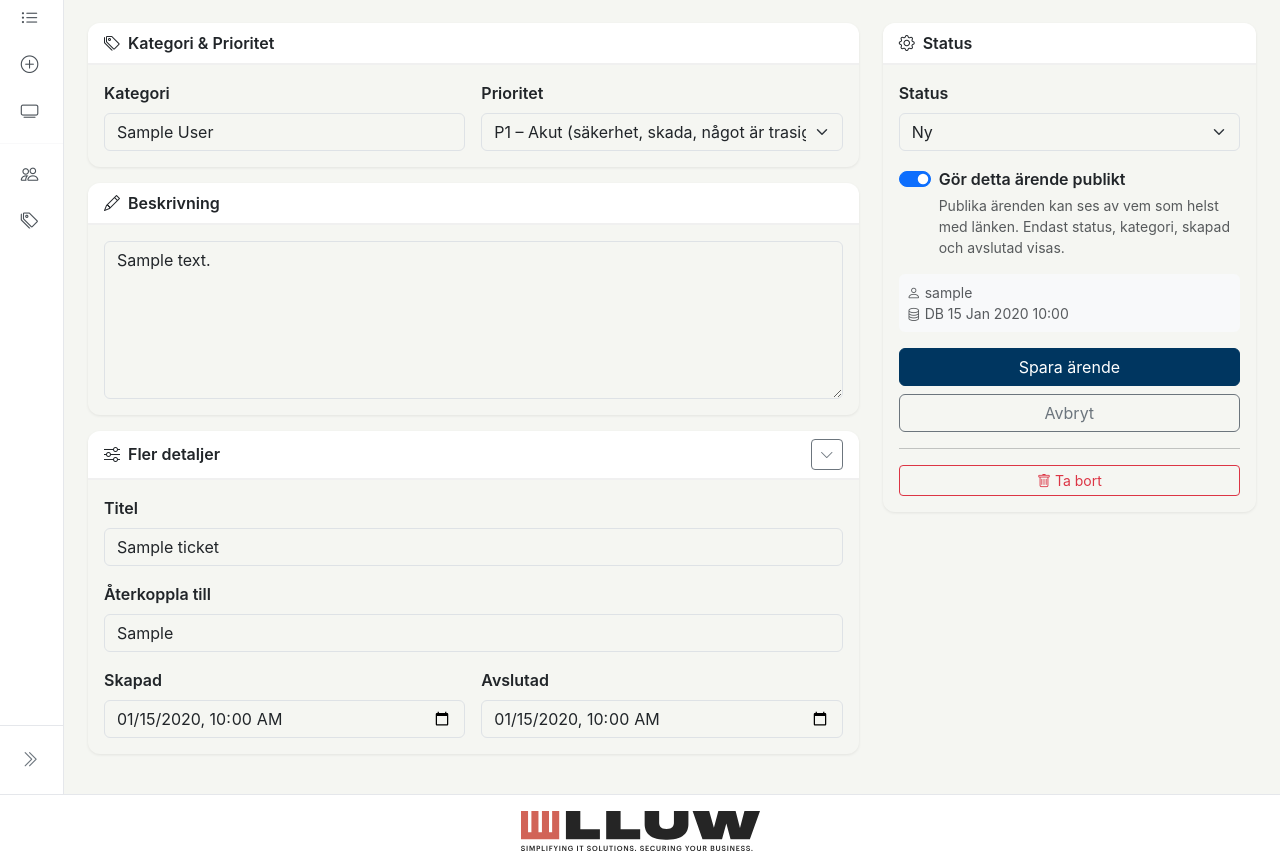
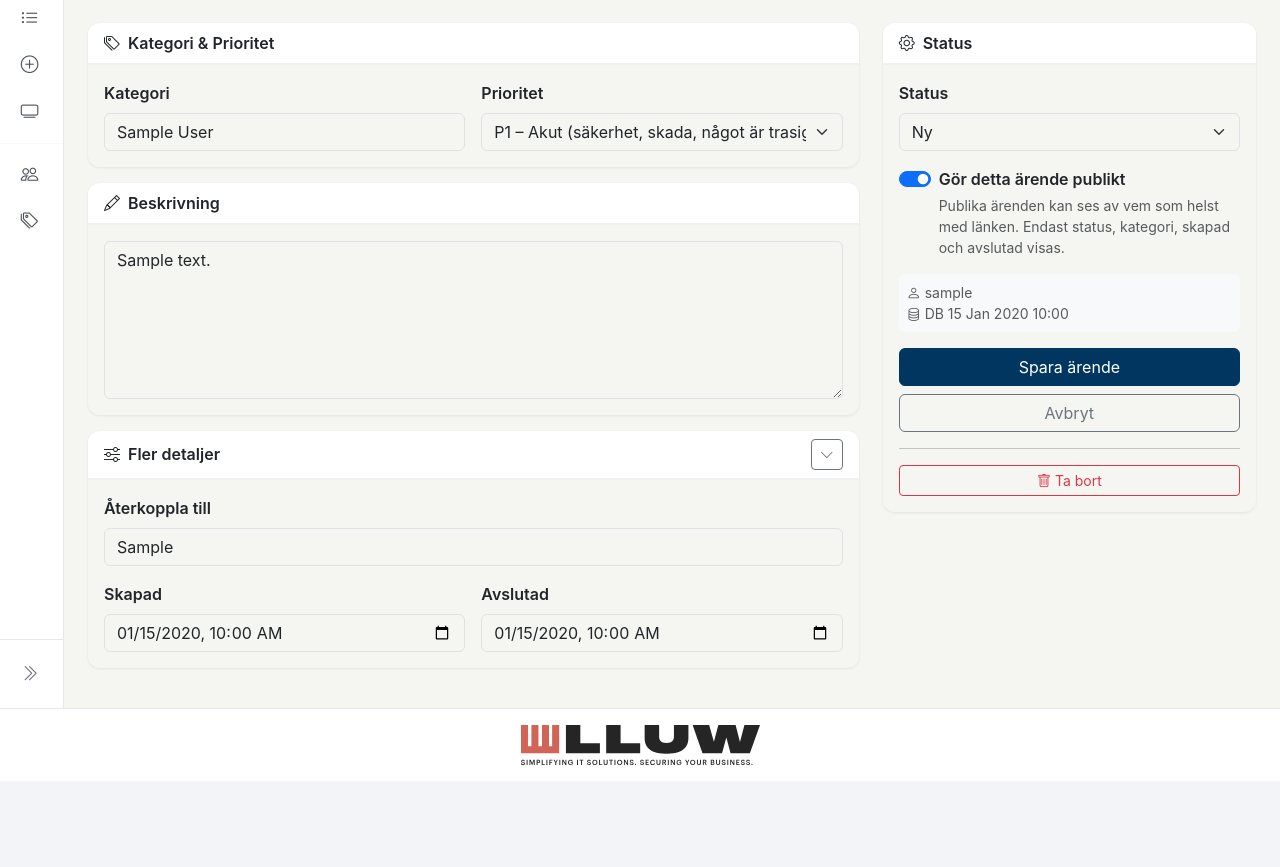
Before and after one commit to joltcan/rapporter, a Flask app: page /tickets/1/edit in a window 1280 px wide. Shown: the part 115-982 px from the top of the page. After the commit the page ends 896 px from the top, so only its background shows below. Run offline with Flask 3, Linux system fonts and the light colour scheme; a user stored in the database is signed in; tables that the repository leaves empty hold one stand-in row (values such as "Sample post").

Commit message:
Drop ticket title field from UI, keep column for future use
Removes the optional title input and its display across the
create/edit forms, public view, list, and dashboard. The column
stays on the model so it can be repurposed for LLM-generated
summaries later.

```diff
--- a/app/templates/admin/dashboard.html
+++ b/app/templates/admin/dashboard.html
@@ -126,7 +126,7 @@
                         <td class="text-muted small">#{{ t.id }}</td>
                         <td><span class="badge badge-p{{ t.priority }}">{{ priority_label(t.priority) }}</span></td>
                         <td><span class="badge badge-{{ t.status }}">{{ status_label(t.status) }}</span></td>
-                        <td class="small">{{ t.title or (t.description or '')|truncate(40, True) }}</td>
+                        <td class="small">{{ (t.description or '')|truncate(40, True) }}</td>
                         <td class="text-end">
                             <a href="{{ url_for('tickets.view_ticket', ticket_id=t.id) }}"
                                class="btn btn-sm btn-outline-primary">
--- a/app/templates/tickets/form.html
+++ b/app/templates/tickets/form.html
@@ -74,11 +74,6 @@
                 </div>
                 <div id="extrasBody" class="collapse show">
                     <div class="card-body">
-                        <div class="mb-3">
-                            <label class="form-label fw-semibold" for="title">{{ _('Title') }}</label>
-                            {{ form.title(class="form-control" + (" is-invalid" if form.title.errors else ""),
-                               id="title", placeholder=_('Optional — keep blank if the description may be sensitive')) }}
-                        </div>
                         <div class="mb-3">
                             <label class="form-label fw-semibold" for="feedback">{{ _('Feedback') }}</label>
                             {{ form.feedback(class="form-control" + (" is-invalid" if form.feedback.errors else ""),
--- a/app/templates/tickets/public.html
+++ b/app/templates/tickets/public.html
@@ -17,11 +17,7 @@
                     <span class="badge badge-{{ ticket.status }} fs-6">{{ status_label(ticket.status) }}</span>
                 </div>
                 <div class="card-body">
-                    {% if ticket.title %}
-                    <h4 class="fw-bold">{{ ticket.title }}</h4>
-                    {% endif %}
-
-                    <p class="mb-0 mt-2" style="white-space: pre-wrap;">{{ ticket.description }}</p>
+                    <p class="mb-0" style="white-space: pre-wrap;">{{ ticket.description }}</p>
 
                     <dl class="row mb-0 mt-4">
                         <dt class="col-sm-4 text-muted">{{ _('Category') }}</dt>
--- a/app/templates/tickets/view.html
+++ b/app/templates/tickets/view.html
@@ -49,9 +49,6 @@
         <div class="card mb-3">
             <div class="card-header"><i class="bi bi-info-circle me-2"></i>{{ _('Ticket') if false else _('Description') }}</div>
             <div class="card-body">
-                {% if ticket.title %}
-                <h5 class="fw-bold mb-3">{{ ticket.title }}</h5>
-                {% endif %}
                 <p class="mb-0" style="white-space: pre-wrap;">{{ ticket.description }}</p>
             </div>
         </div>
--- a/app/tickets/routes.py
+++ b/app/tickets/routes.py
@@ -81,10 +81,8 @@ class TicketForm(FlaskForm):
         format="%Y-%m-%dT%H:%M",
         validators=[Optional()],
     )
-    title = StringField(
-        "Title",
-        validators=[Optional(), Length(max=200)],
-    )
+    # `title` column is kept on the model for future LLM-generated
+    # summaries; no form field is exposed to users right now.
     priority = SelectField(
         "Priority",
         coerce=int,
@@ -235,7 +233,6 @@ def new_ticket():
 
         is_public = bool(form.is_public.data)
         ticket = Ticket(
-            title=(form.title.data or "").strip() or None,
             description=form.description.data.strip(),
             feedback=(form.feedback.data or "").strip() or None,
             priority=form.priority.data,
@@ -348,11 +345,9 @@ def edit_ticket(ticket_id):
         ):
             new_closed_at = None
 
-        new_title = (form.title.data or "").strip() or None
         new_description = form.description.data.strip()
 
         # --- Record change log ------------------------------------------
-        _log_change(ticket, "title", ticket.title, new_title, current_user)
         _log_change(ticket, "description", ticket.description,
                     new_description, current_user)
         _log_change(ticket, "feedback", ticket.feedback,
@@ -374,7 +369,6 @@ def edit_ticket(ticket_id):
                 new_cat.usage_count = (new_cat.usage_count or 0) + 1
 
         # --- Apply changes ----------------------------------------------
-        ticket.title = new_title
         ticket.description = new_description
         ticket.feedback = (form.feedback.data or "").strip() or None
         ticket.priority = form.priority.data
```
Also changed, not shown: app/templates/tickets/list.html (+16 -3 lines).
